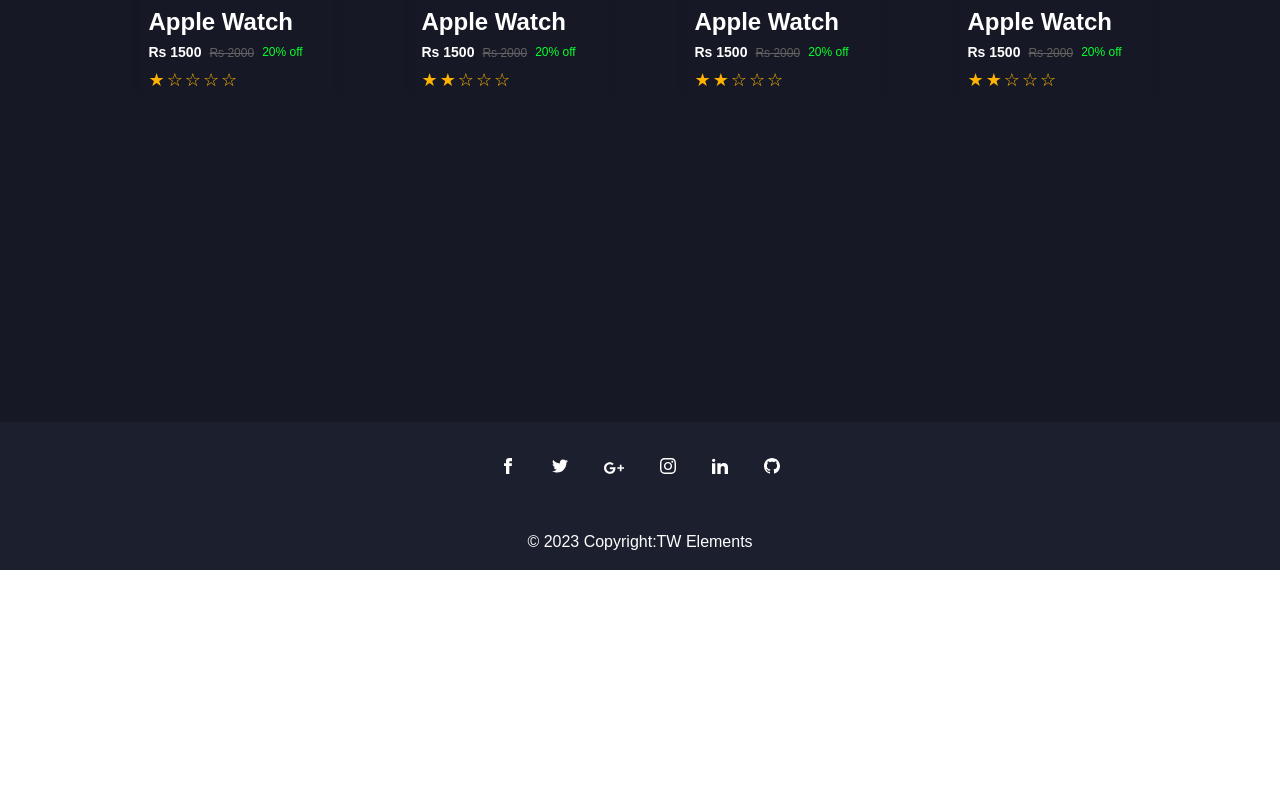
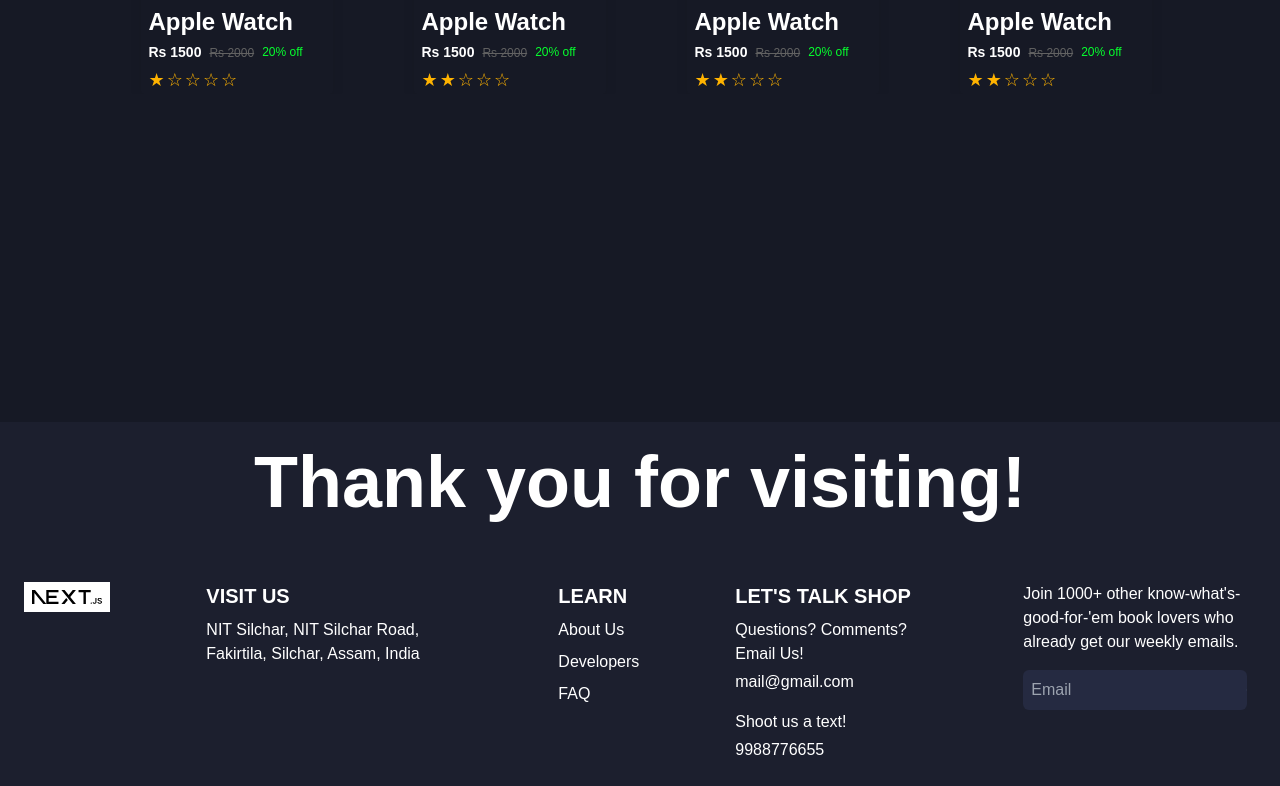
Before and after one commit to gyannj/littlebox-ecommerce, a Next.js app: page / in a window 1280 px wide. Shown: the part 998-1784 px from the top of the page. Before the commit the page ends 1568 px from the top, so only its background shows below. Built offline with nearby package versions, Linux system fonts and the light colour scheme.

Commit message:
[UPD]: Navbar 2 updated

```diff
--- a/app/layout.tsx
+++ b/app/layout.tsx
@@ -2,7 +2,7 @@ import type { Metadata } from "next";
 import { Inter } from "next/font/google";
 import "./globals.css";
 import NavBar from "@/modules/components/navbar"
-import Footer from "@/modules/components/Footer/Footer";
+import Footer2 from "@/modules/components/Footer/footer2";
 
 export const metadata: Metadata = {
   title: "Book-Wala",
@@ -20,7 +20,7 @@ export default function RootLayout({
         <body>
         <NavBar/>
         {children}
-        <Footer/>
+        <Footer2/>
       </body>
     </html>
   );
--- a/modules/components/Footer/footer2.tsx
+++ b/modules/components/Footer/footer2.tsx
@@ -1,6 +1,7 @@
 import Image from 'next/image'
 import React from 'react'
 import Link from 'next/link'
+import { MoveRight } from 'lucide-react';
 
 type Props = {}
 
@@ -8,22 +9,48 @@ const linkStyle = 'p-2 px-3 mx-3 hover:bg-dark-3 rounded-md';
 
 const footer2 = (props: Props) => {
   return (
-    <footer className='flex flex-row justify-between bg-dark-2 text-textColor items-center pl-20 pr-40' >
-        <div className='flex'>
-            {/* Replace with Footer Image */}
-            <Image src='/next.svg' alt='logo' width={200} height={120} className='bg-white rounded-md p-2' />
+    <footer className='flex flex-col bg-dark-2 text-textColor items-center p-6'>
+        <div className='text-7xl font-bold mb-10'>
+            Thank you for visiting!
         </div>
-
-        <div className='flex flex-col p-2 items-center'>
-            <Link href='/' className={linkStyle}>
-                About Us
-            </Link>
-            <Link href='/' className={linkStyle}>
-                Developers
-            </Link>
-            <Link href='/' className={linkStyle}>
-                Repository Link
-            </Link>
+        <div className='flex flex-row justify-between gap-24 mt-6'>
+            <div className='flex flex-col gap-2' >
+                <Image
+                    src='/next.svg'
+                    width={240}
+                    height={200}
+                    alt='logo'
+                    className='bg-textColor p-2'
+                />
+            </div>
+            <div className='flex flex-col gap-2'>
+                <h1 className='text-xl font-semibold'>VISIT US</h1>
+                <p className='w-64'>NIT Silchar, NIT Silchar Road, Fakirtila, Silchar, Assam, India</p>
+            </div>
+            <div className='flex flex-col gap-2'>
+                <h1 className='text-xl font-semibold'>LEARN</h1>
+                <p>About Us</p>
+                <p>Developers</p>
+                <p>FAQ</p>
+            </div>
+            <div className='flex flex-col gap-2'>
+                <h1 className='text-xl font-semibold'>LET'S TALK SHOP</h1>
+                <div className='flex flex-col gap-1'>
+                    <p className='w-48'>Questions? Comments? Email Us!</p>
+                    <Link href='/'>mail@gmail.com</Link>
+                </div>
+                <div className='flex flex-col gap-1 pt-2'>
+                    <p className='w-48'>Shoot us a text!</p>
+                    <Link href='/'>9988776655</Link>
+                </div>
+            </div>
+            <div className='flex flex-col gap-4'>
+                <p>Join 1000+ other know-what's-good-for-'em book lovers who already get our weekly emails.</p>
+                <div className='flex flex-row items-center bg-dark-3 w-56 rounded-md text-searchBoxColor'>
+                    <input type="email" placeholder='Email' className='flex p-2 bg-transparent'/>
+                    <MoveRight size={20} />
+                </div>
+            </div>
         </div>
     </footer>
   )
```
